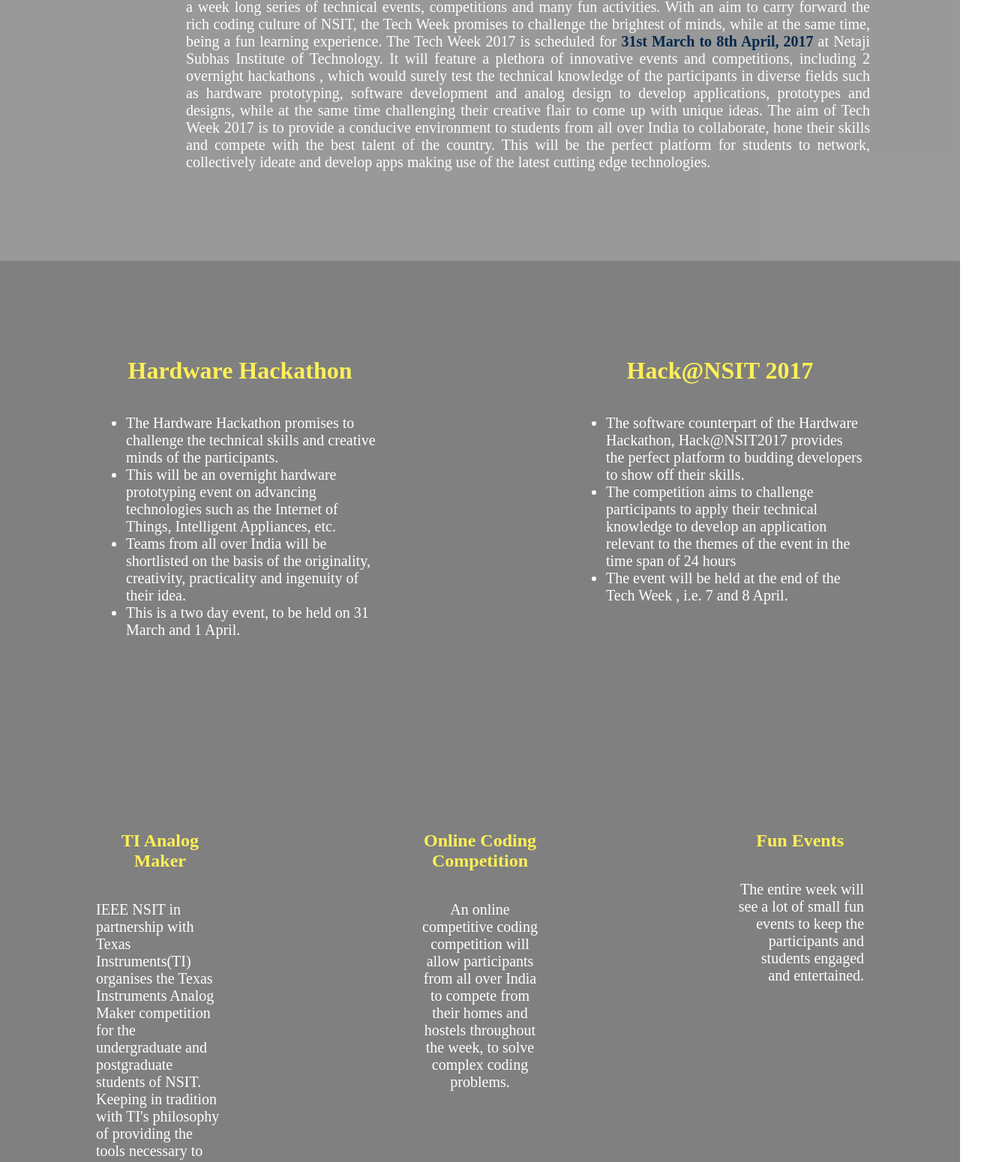
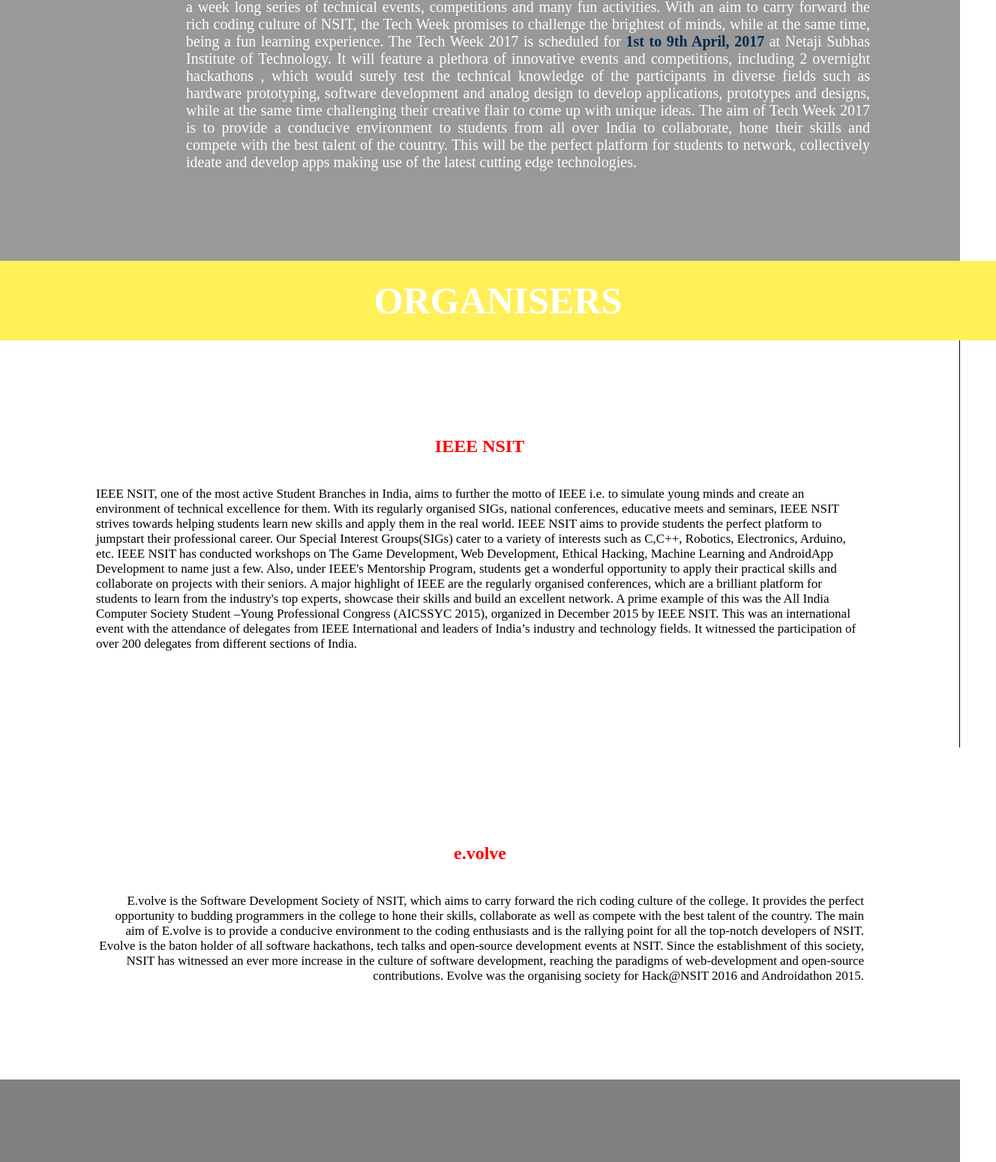
Before and after one commit to sar-gupta/hack-nsit-1, a plain HTML site: page index.html in a window 1280 px wide. Shown: the part 981-2531 px from the top of the page at 75% size, 1328 px wide, since content can reach past the window. Drawn offline with nearby package versions, Linux system fonts and the light colour scheme; some packages are replaced by stand-ins of ours; animation ran at ten frames a second; a web font is replaced by a local one.

Commit message:
Update index.html

```diff
--- a/index.html
+++ b/index.html
@@ -63,15 +63,44 @@
     <p>
       <b style="color:#00294d;">Tech Week 2017</b>, the third edition of this technical extravaganza, is back! And this time, it's bigger and better!
 
-  Organised by <a id="society" href="https://www.facebook.com/ieeensit/" target="_blank"><b>IEEE NSIT</b></a> and <a id="society" href="https://www.facebook.com/evolve.nsit/" target="_blank"><b>E.volve</b></a>(The Software development society of NSIT), Tech Week’17  aims to host a week long series of technical events, competitions and many fun activities. With an aim to carry forward the rich coding culture of NSIT, the Tech Week promises to challenge the brightest of minds, while at the same time, being a fun learning experience.
+      Organised by <a href="#society-info" style="text-decoration:none; color:white"><b>IEEE NSIT</b></a> and <a href="#society-info" style="text-decoration:none;color:white;"><b>E.volve</b></a>(The Software development society of NSIT), Tech Week’17  aims to host a week long series of technical events, competitions and many fun activities. With an aim to carry forward the rich coding culture of NSIT, the Tech Week promises to challenge the brightest of minds, while at the same time, being a fun learning experience.
 
-  The Tech Week 2017 is scheduled for <b style="color:#00294d;">31st March to 8th April, 2017</b> at Netaji Subhas Institute of Technology.  It will feature a plethora of innovative events and competitions, including 2 overnight hackathons , which would surely test the technical knowledge of the participants in diverse fields such as hardware prototyping, software development and analog design to develop applications, prototypes and designs, while at the same time challenging their creative flair to come up with unique ideas.
+      The Tech Week 2017 is scheduled for <b style="color:#00294d;">1st to 9th April, 2017</b> at Netaji Subhas Institute of Technology.  It will feature a plethora of innovative events and competitions, including 2 overnight hackathons , which would surely test the technical knowledge of the participants in diverse fields such as hardware prototyping, software development and analog design to develop applications, prototypes and designs, while at the same time challenging their creative flair to come up with unique ideas.
 
       The aim of Tech Week 2017 is to provide a conducive environment to students from all over India to collaborate, hone their skills and compete with the best talent of the country.
       This will be the perfect platform for students to network, collectively ideate and develop apps making use of the latest cutting edge technologies.
     </p>
 
   </div>
+
+  <div>
+    <h1 style="background-color:#FFF059; text-align:center; width:100vw; padding:3vh; font-size:50px; color:white">ORGANISERS</h1>
+  </div>
+
+  <div class="container-0" id="society-info" style="background-color:white;">
+    <div class="item-1" style="border-right:1px solid black;">
+      <h2 style="color:red">IEEE NSIT</h2>
+      <p style="color:black; font-size:17px">
+        IEEE NSIT,  one of the most active Student Branches in India, aims to further the motto of IEEE i.e. to simulate young minds and create an environment of technical excellence for them. With its regularly organised SIGs, national conferences, educative meets and seminars, IEEE NSIT strives towards helping students learn new skills and apply them in the real world.
+
+IEEE NSIT aims to provide students the perfect platform to jumpstart their professional career. Our Special Interest Groups(SIGs) cater to a variety of interests such as C,C++, Robotics, Electronics, Arduino, etc.  IEEE NSIT has conducted workshops on The Game Development, Web Development, Ethical Hacking, Machine Learning and AndroidApp Development to name just a few. Also, under IEEE's Mentorship Program, students get a wonderful opportunity to apply their practical skills and collaborate on projects with their seniors.
+
+A major highlight of IEEE are the regularly organised conferences, which are a brilliant platform for students to learn from the industry's top experts, showcase their skills and build an excellent network.
+A prime example of this was the All India Computer Society Student –Young Professional Congress (AICSSYC 2015),  organized in December 2015 by IEEE NSIT. This was an international event with the attendance of delegates from IEEE International and leaders of India’s industry and technology fields. It witnessed the participation of over 200 delegates from different sections of India.
+      </p>
+    </div>
+    <!-- </div> -->
+    <div class="item-3">
+      <h2 style="color:red">e.volve</h2>
+      <p style="color:black;font-size:17px">
+        E.volve is the Software Development Society of NSIT, which aims to carry forward the rich coding culture of the college.
+
+It provides the perfect opportunity to  budding programmers in the college to hone their skills, collaborate as well as compete with the best talent of the country.
+The main aim of E.volve is to provide a conducive environment to the coding enthusiasts and  is the rallying point for all the top-notch developers of NSIT. Evolve is the baton holder of all software hackathons, tech talks and open-source development events at  NSIT. Since the establishment of this society, NSIT has witnessed an ever more increase in the culture of software development, reaching the paradigms of web-development and open-source contributions. Evolve was the organising society for Hack@NSIT 2016 and Androidathon 2015.
+      </p>
+    </div>
+    </div>
+
 
   <div class="container-1">
     <div class="item-1">
@@ -90,7 +119,15 @@
           This is a two day event, to be held on 31 March and 1 April.
         </li>
       </ul>
+      <div style="margin-top:10vh"  onclick='alert("Registration will open soon!")'>
+      <center>
+      <a href="#123" class="btn btn-mod btn-medium btn-round">
+        Register
+      </a>
+    </center>
   </div>
+    </div>
+    <!-- </div> -->
     <div class="item-1">
       <h1>Hack@NSIT 2017</h1>
       <ul>
@@ -100,8 +137,15 @@
         <li>
           The competition aims to challenge participants to apply their technical knowledge to develop an application relevant to the themes of the event in the time span of 24 hours          </li>
           <li>
-            The event will be held at the end of the Tech Week , i.e. 7 and 8 April.          </li>
+            The event will be held at the end of the Tech Week , i.e. 7 and 8 April.</li>
           </ul>
+          <div style="margin-top:10vh">
+          <center>
+					<a href="https://docs.google.com/forms/d/e/1FAIpQLSdHqR1YZwRQLnjFxtifvhgIRtJJrVC6MArppALXwSBL-tf8vg/viewform?c=0&w=1" target="_blank" class="btn btn-mod btn-medium btn-round">
+						Register
+					</a>
+				</center>
+      </div>
         </div>
       </div>
 
```
Lines whose indentation alone changed are shown as unchanged.
